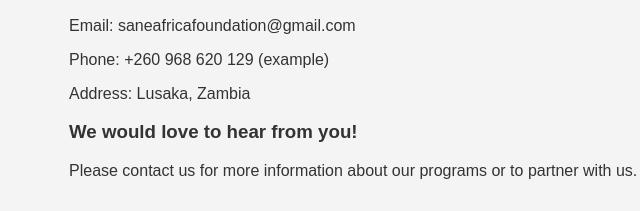
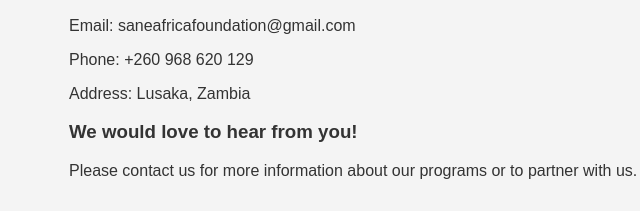
Before and after one commit to robincmumba/sana-eafrica-foundation.github.io, a plain HTML site: page contact.html in a window 1280 px wide. Shown: the part 229-440 px from the top of the page, 71-711 px from the left. Drawn offline with Linux system fonts and the light colour scheme.

Commit message:
Update contact.html

```diff
--- a/contact.html
+++ b/contact.html
@@ -30,7 +30,7 @@
 <div class="container">
     <h2>Get in Touch</h2>
     <p>Email: saneafricafoundation@gmail.com </p>
-    <p>Phone: +260 968 620 129 (example)</p>
+    <p>Phone: +260 968 620 129</p>
     <p>Address: Lusaka, Zambia</p>
 
     <h3>We would love to hear from you!</h3>
```
